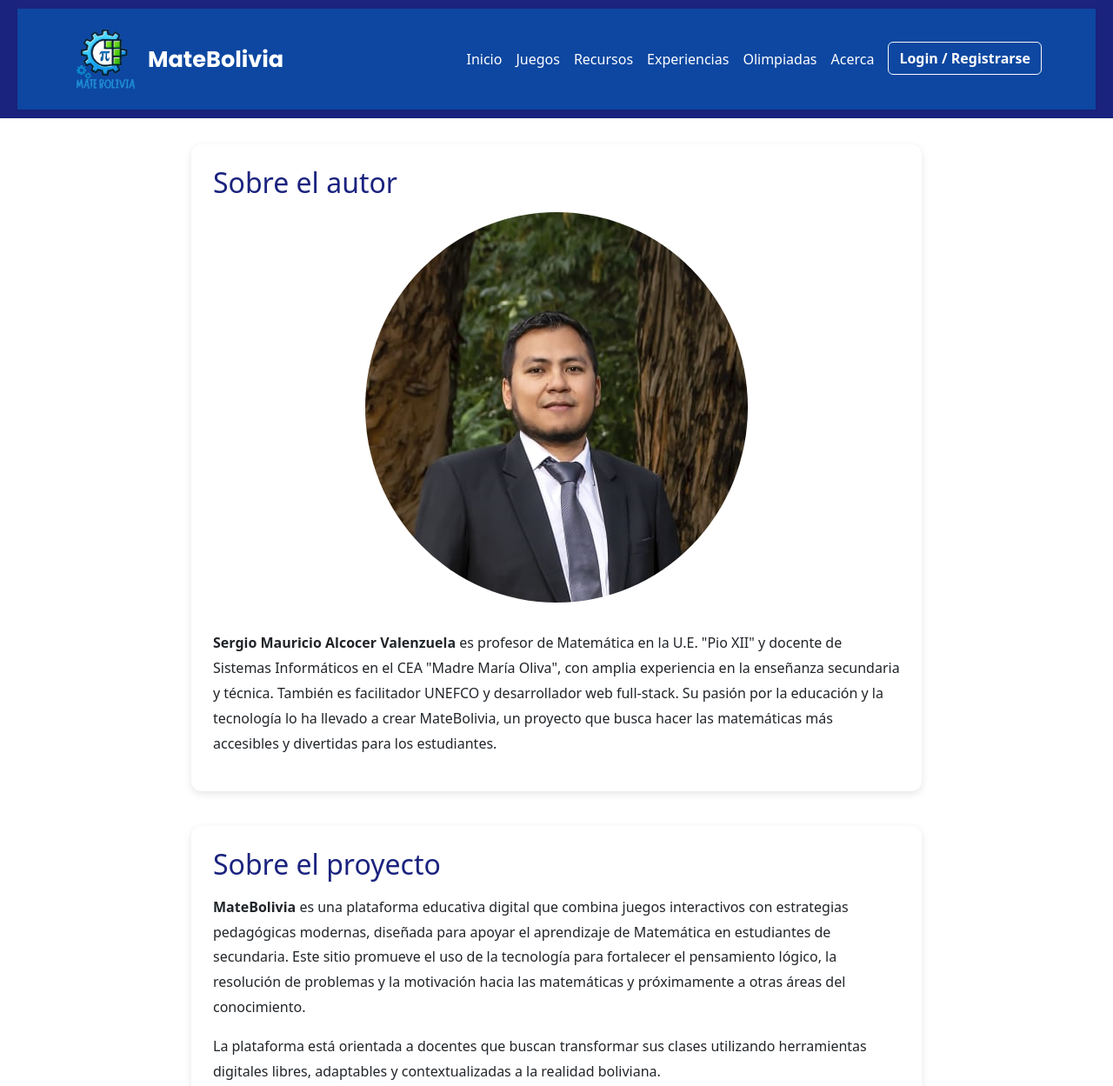
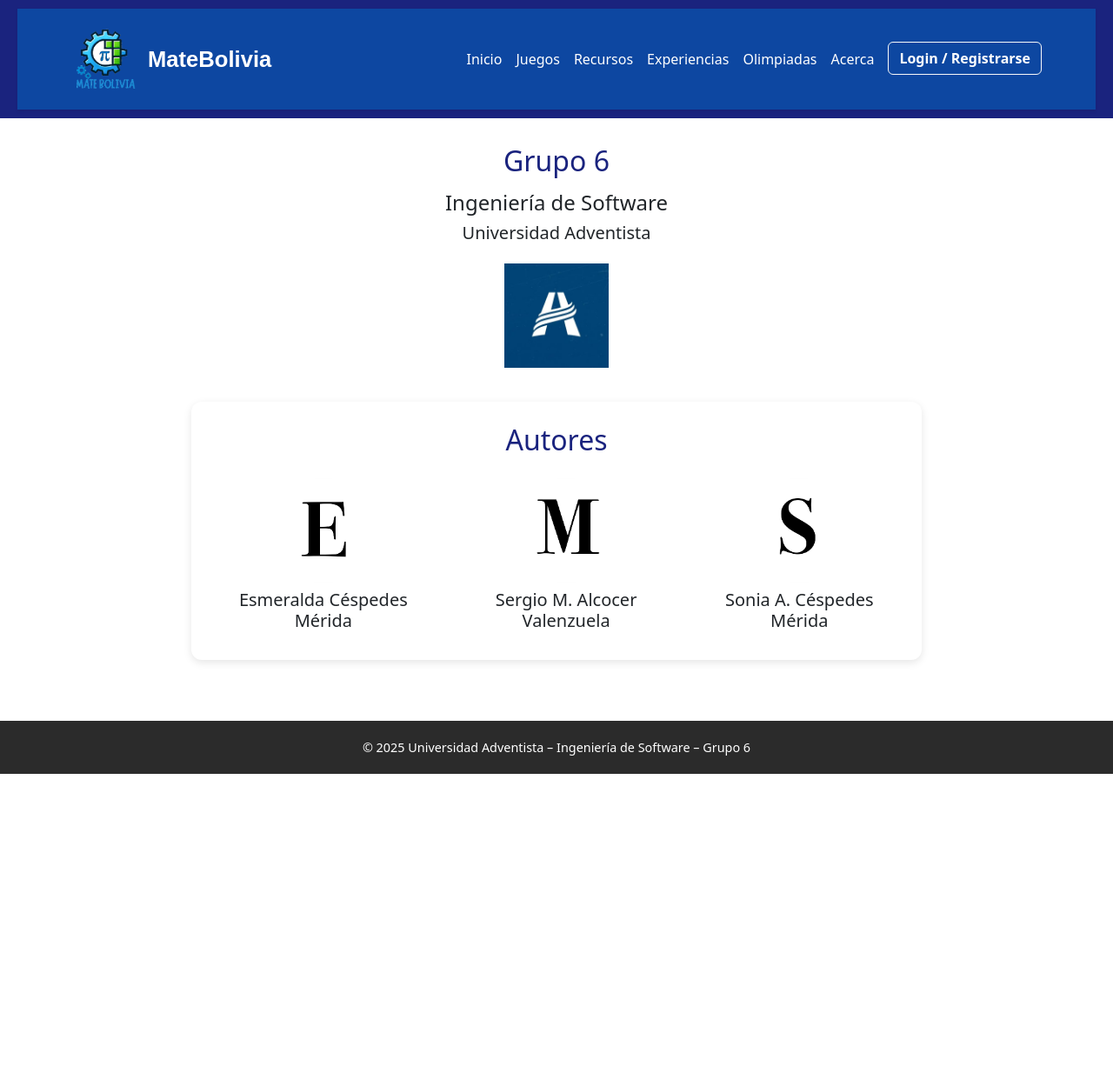
Before and after one commit to zergioal/matebolivia, a plain HTML site: page frontend/acerca.html in a window 1280 px wide. Shown: the top 1249 px of the page at 87% size. After the commit the page ends 890 px from the top, so only its background shows below. Drawn offline with nearby package versions, Linux system fonts and the light colour scheme.

Commit message:
Acerca de

```diff
--- a/frontend/acerca.html
+++ b/frontend/acerca.html
@@ -2,28 +2,16 @@
 <html lang="es">
   <head>
     <meta charset="UTF-8" />
-    <meta name="viewport" content="width=device-width, initial-scale=1.0" />
     <title>Acerca de | MateBolivia</title>
     <link rel="stylesheet" href="estilos/style.css" />
-    <link
-      href="https://fonts.googleapis.com/css2?family=Poppins:wght@400;700&display=swap"
-      rel="stylesheet"
-    />
     <link
       href="https://cdn.jsdelivr.net/npm/bootstrap@5.3.2/dist/css/bootstrap.min.css"
       rel="stylesheet"
     />
   </head>
   <body>
-    <!-- ENCABEZADO Y NAVBAR -->
+    <!-- NAVBAR -->
     <header>
-      <!-- <div
-        class="container-fluid d-flex align-items-center justify-content-between py-3 px-4"
-      >
-        <img src="assets/logo.png" class="img-fluid" style="width: 80px" />
-        <h1 class="h2 fw-bold text-primary">MateBolivia</h1>
-      </div> -->
-
       <nav class="navbar navbar-expand-lg navbar-dark bg-edu shadow-sm py-3">
         <div class="container">
           <a
@@ -78,55 +66,58 @@
       </nav>
     </header>
 
+    <!-- CONTENIDO PRINCIPAL -->
     <main class="acerca">
-      <section class="biografia-docente">
-        <h2>Sobre el autor</h2>
-        <div class="text-center">
-          <img
-            src="assets/innova19.jpg"
-            class="img-fluid rounded-circle mb-3"
-            alt="Sergio Alcocer"
-          />
-        </div>
-        <p>
-          <!-- contenido del párrafo -->
-        </p>
-
-        <p>
-          <strong>Sergio Mauricio Alcocer Valenzuela</strong> es profesor de
-          Matemática en la U.E. "Pio XII" y docente de Sistemas Informáticos en
-          el CEA "Madre María Oliva", con amplia experiencia en la enseñanza
-          secundaria y técnica. También es facilitador UNEFCO y desarrollador
-          web full-stack. Su pasión por la educación y la tecnología lo ha
-          llevado a crear MateBolivia, un proyecto que busca hacer las
-          matemáticas más accesibles y divertidas para los estudiantes.
-        </p>
-      </section>
+      <div class="text-center mb-4">
+        <h2>Grupo 6</h2>
+        <h4>Ingeniería de Software</h4>
+        <h5>Universidad Adventista</h5>
+        <img
+          src="assets/logoUAB.png"
+          class="foto-mini2"
+          alt="Logo Universidad"
+        />
+      </div>
 
       <section class="descripcion-proyecto">
-        <h2>Sobre el proyecto</h2>
-        <p>
-          <strong>MateBolivia</strong> es una plataforma educativa digital que
-          combina juegos interactivos con estrategias pedagógicas modernas,
-          diseñada para apoyar el aprendizaje de Matemática en estudiantes de
-          secundaria. Este sitio promueve el uso de la tecnología para
-          fortalecer el pensamiento lógico, la resolución de problemas y la
-          motivación hacia las matemáticas y próximamente a otras áreas del
-          conocimiento.
-        </p>
-        <p>
-          La plataforma está orientada a docentes que buscan transformar sus
-          clases utilizando herramientas digitales libres, adaptables y
-          contextualizadas a la realidad boliviana.
-        </p>
+        <h2 class="text-center">Autores</h2>
+        <div
+          class="d-flex flex-column flex-md-row justify-content-around align-items-center text-center mt-4 gap-4"
+        >
+          <div>
+            <img
+              src="assets/E.jpg"
+              class="rounded-circle mb-2"
+              alt="Esmeralda"
+              style="width: 120px; height: 120px; object-fit: cover"
+            />
+
+            <h5>Esmeralda Céspedes Mérida</h5>
+          </div>
+          <div>
+            <img
+              src="assets/M.jpg"
+              class="rounded-circle mb-2"
+              alt="Sergio Alcocer"
+              style="width: 120px; height: 120px; object-fit: cover"
+            />
+            <h5>Sergio M. Alcocer Valenzuela</h5>
+          </div>
+          <div>
+            <img
+              src="assets/S.jpg"
+              class="rounded-circle mb-2"
+              alt="Sonia"
+              style="width: 120px; height: 120px; object-fit: cover"
+            />
+            <h5>Sonia A. Céspedes Mérida</h5>
+          </div>
+        </div>
       </section>
     </main>
 
     <footer>
-      <p>
-        © 2025 MateBolivia. Proyecto educativo desarrollado por el Prof. Sergio
-        Alcocer.
-      </p>
+      <p>© 2025 Universidad Adventista – Ingeniería de Software – Grupo 6</p>
     </footer>
 
     <script src="https://cdn.jsdelivr.net/npm/bootstrap@5.3.2/dist/js/bootstrap.bundle.min.js"></script>
--- a/frontend/scripts/juego-suma.js
+++ b/frontend/scripts/juego-suma.js
@@ -237,3 +237,7 @@
     })
     .catch((err) => console.error("Guardar puntaje error:", err));
 }
+
+document.addEventListener("DOMContentLoaded", () => {
+  cargarTopSumaGlobal(); // Carga el ranking al abrir la página
+});
```
Also changed, not shown: frontend/acerca21.html (added, +134 -0 lines), frontend/assets/E.jpg (added), frontend/assets/M.jpg (added), frontend/assets/S.jpg (added), frontend/assets/logoUAB.png (added).
